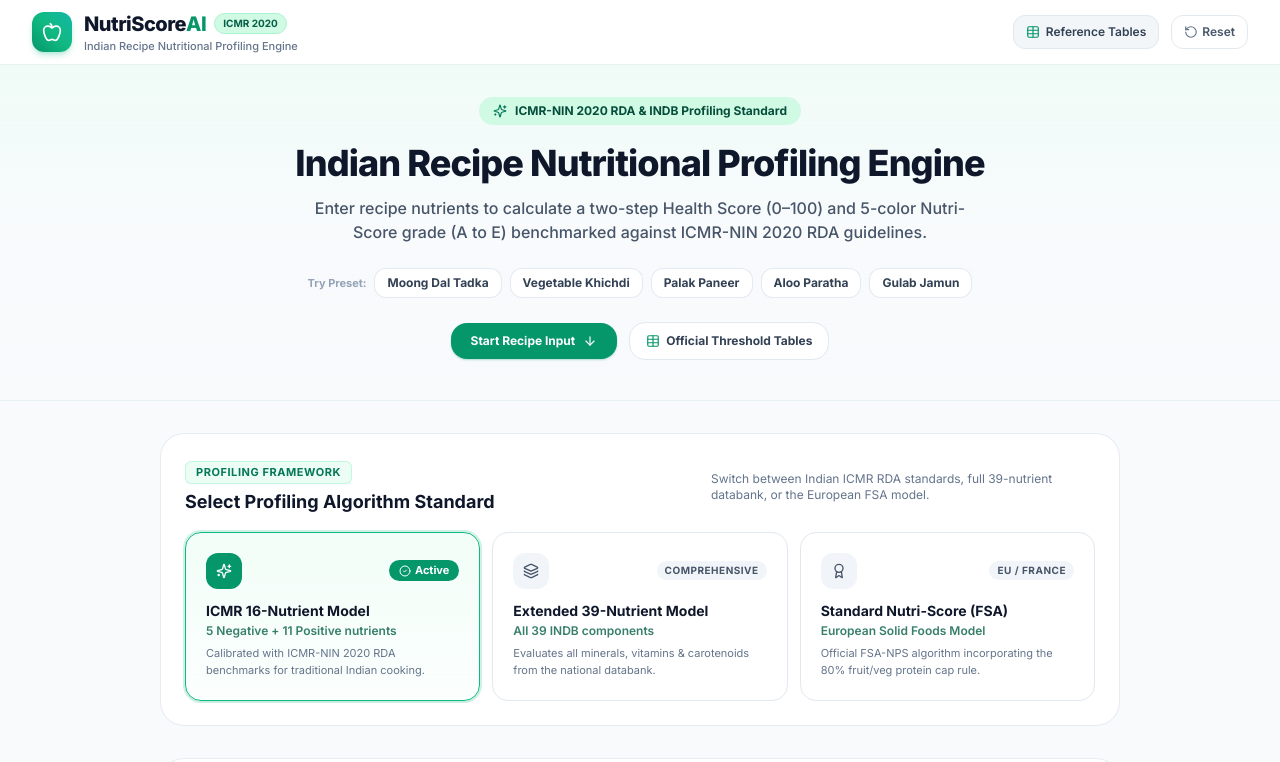
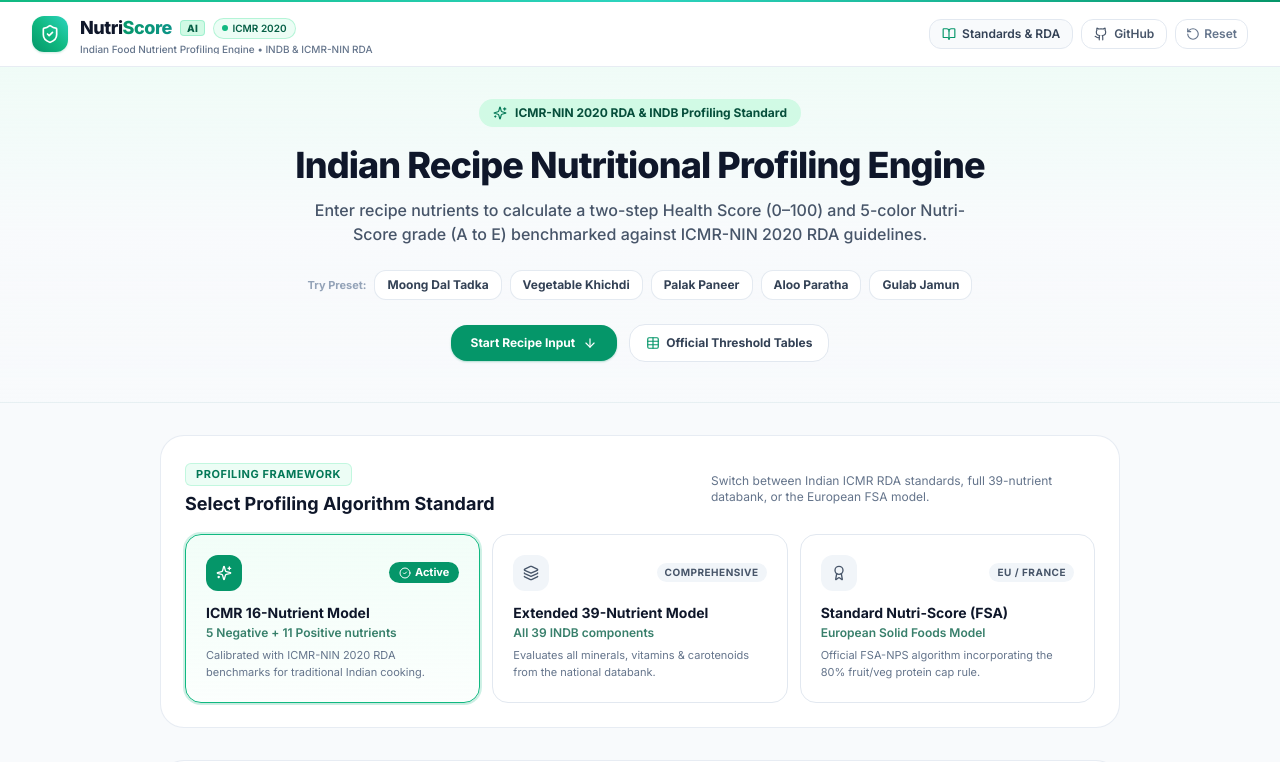
Before and after one commit to HG12265/NutriScore-India, a React (Vite) app in the folder frontend/: page / in a window 1280 px wide. Shown: the top 762 px of the page. Built offline with nearby package versions, Linux system fonts and the light colour scheme; no server answers.

Commit message:
feat(ui): upgrade header styling with modern branding, responsive badge, and GitHub integration

```diff
--- a/frontend/src/components/Header.tsx
+++ b/frontend/src/components/Header.tsx
@@ -1,5 +1,5 @@
 import React from 'react';
-import { Apple, Table, RotateCcw, Sparkles } from 'lucide-react';
+import { BookOpen, RotateCcw, Github, ShieldCheck } from 'lucide-react';
 
 interface HeaderProps {
   onReset: () => void;
@@ -9,49 +9,76 @@ interface HeaderProps {
 
 export const Header: React.FC<HeaderProps> = ({ onReset, onOpenInfo, hasResult }) => {
   return (
-    <header className="sticky top-0 z-40 bg-white/90 backdrop-blur-md border-b border-slate-200/70 shadow-xs transition-all">
-      <div className="max-w-7xl mx-auto px-4 sm:px-6 lg:px-8 h-16 flex items-center justify-between">
+    <header className="sticky top-0 z-40 bg-white/95 backdrop-blur-xl border-b border-slate-200/80 shadow-xs transition-all">
+      {/* Sleek top accent line */}
+      <div className="h-0.5 w-full bg-gradient-to-r from-emerald-500 via-teal-400 to-emerald-600" />
+
+      <div className="max-w-7xl mx-auto px-3 sm:px-6 lg:px-8 h-14 sm:h-16 flex items-center justify-between gap-2">
         {/* Brand Logo & Name */}
-        <div className="flex items-center space-x-3">
-          <div className="w-10 h-10 rounded-xl bg-gradient-to-tr from-emerald-600 via-emerald-500 to-teal-500 flex items-center justify-center shadow-md shadow-emerald-500/25 text-white shrink-0">
-            <Apple className="w-5 h-5" />
+        <div className="flex items-center space-x-2 sm:space-x-3 shrink-0 min-w-0">
+          {/* Logo Mark */}
+          <div className="w-8 h-8 sm:w-9 sm:h-9 rounded-xl bg-gradient-to-tr from-emerald-600 via-emerald-500 to-teal-400 flex items-center justify-center shadow-sm shadow-emerald-600/25 ring-1 ring-white/30 text-white shrink-0">
+            <ShieldCheck className="w-4 h-4 sm:w-5 sm:h-5 text-white" />
           </div>
-          <div>
-            <div className="flex items-center space-x-2">
-              <span className="text-lg sm:text-xl font-extrabold tracking-tight text-slate-900">
-                NutriScore<span className="text-emerald-600 font-black">AI</span>
+
+          {/* Brand Titles */}
+          <div className="flex flex-col min-w-0">
+            <div className="flex items-center space-x-1.5 sm:space-x-2">
+              <span className="text-[15px] sm:text-lg font-black tracking-tight text-slate-900 leading-tight whitespace-nowrap">
+                Nutri<span className="bg-gradient-to-r from-emerald-600 to-teal-600 bg-clip-text text-transparent">Score</span>
               </span>
-              <span className="inline-flex items-center px-2 py-0.5 rounded-full text-[10px] font-bold bg-emerald-100 text-emerald-800 border border-emerald-200">
-                ICMR 2020
+              <span className="inline-flex items-center px-1.5 py-0.5 rounded text-[9px] sm:text-[10px] font-black uppercase tracking-wider bg-emerald-100 text-emerald-800 border border-emerald-300/50 leading-none shrink-0">
+                AI
+              </span>
+
+              {/* ICMR RDA Badge */}
+              <span className="hidden xs:inline-flex items-center gap-1 px-2 py-0.5 rounded-full text-[10px] font-semibold bg-emerald-50 text-emerald-800 border border-emerald-200/80 whitespace-nowrap shrink-0">
+                <span className="w-1.5 h-1.5 rounded-full bg-emerald-500 animate-pulse shrink-0" />
+                <span>ICMR 2020</span>
               </span>
             </div>
-            <p className="text-[11px] text-slate-500 hidden sm:block font-medium">
-              Indian Recipe Nutritional Profiling Engine
+
+            <p className="text-[10px] text-slate-500 hidden md:block font-medium tracking-normal leading-none mt-0.5 truncate">
+              Indian Food Nutrient Profiling Engine • INDB & ICMR-NIN RDA
             </p>
           </div>
         </div>
 
         {/* Action Controls */}
-        <div className="flex items-center space-x-2 sm:space-x-3">
+        <div className="flex items-center space-x-1.5 sm:space-x-2 shrink-0">
+          {/* Standards & Reference Tables Button */}
           <button
             type="button"
             onClick={onOpenInfo}
-            className="inline-flex items-center space-x-1.5 px-3 py-2 rounded-xl text-xs font-semibold text-slate-700 bg-slate-100/90 hover:bg-slate-200/90 active:scale-95 transition-all border border-slate-200"
-            title="Algorithm and Threshold Documentation"
+            className="inline-flex items-center space-x-1.5 px-2.5 sm:px-3 py-1.5 rounded-xl text-xs font-semibold text-slate-700 bg-slate-50 hover:bg-emerald-50 hover:text-emerald-800 hover:border-emerald-300 border border-slate-200 shadow-2xs active:scale-95 transition-all whitespace-nowrap"
+            title="Algorithm Thresholds and Reference Tables"
           >
-            <Table className="w-3.5 h-3.5 text-emerald-600" />
-            <span className="hidden sm:inline">Reference Tables</span>
-            <span className="sm:hidden">Tables</span>
+            <BookOpen className="w-3.5 h-3.5 text-emerald-600 shrink-0" />
+            <span className="hidden sm:inline">Standards & RDA</span>
+            <span className="sm:hidden text-[11px]">Standards</span>
           </button>
 
+          {/* GitHub Source Link (visible on tablet/desktop) */}
+          <a
+            href="https://github.com/HG12265/NutriScore-India"
+            target="_blank"
+            rel="noopener noreferrer"
+            className="hidden sm:inline-flex items-center space-x-1.5 px-2.5 sm:px-3 py-1.5 rounded-xl text-xs font-semibold text-slate-600 hover:text-slate-900 hover:bg-slate-100 border border-slate-200 shadow-2xs active:scale-95 transition-all shrink-0"
+            title="View Open Source Repository on GitHub"
+          >
+            <Github className="w-3.5 h-3.5 text-slate-600 shrink-0" />
+            <span className="hidden md:inline">GitHub</span>
+          </a>
+
+          {/* Reset Action */}
           <button
             type="button"
             onClick={onReset}
-            className="inline-flex items-center space-x-1 px-3 py-2 rounded-xl text-xs font-semibold text-slate-600 hover:text-slate-900 hover:bg-slate-100 active:scale-95 transition-all border border-slate-200"
-            title="Reset All Inputs"
+            className="inline-flex items-center space-x-1 px-2 sm:px-2.5 py-1.5 rounded-xl text-xs font-semibold text-slate-500 hover:text-rose-600 hover:bg-rose-50 hover:border-rose-200 border border-slate-200 shadow-2xs active:scale-95 transition-all shrink-0"
+            title="Reset Form Inputs"
           >
-            <RotateCcw className="w-3.5 h-3.5 text-slate-500" />
-            <span className="hidden sm:inline">Reset</span>
+            <RotateCcw className="w-3.5 h-3.5 shrink-0" />
+            <span className="hidden md:inline">Reset</span>
           </button>
         </div>
       </div>
--- a/frontend/tailwind.config.js
+++ b/frontend/tailwind.config.js
@@ -25,6 +25,9 @@ export default {
           900: '#064e3b',
         }
       },
+      screens: {
+        'xs': '400px',
+      },
       fontFamily: {
         sans: ['Inter', 'system-ui', '-apple-system', 'sans-serif'],
       }
```
